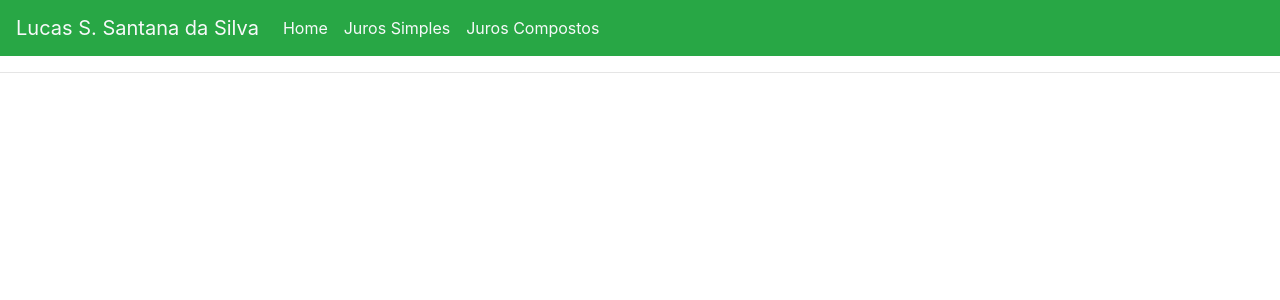
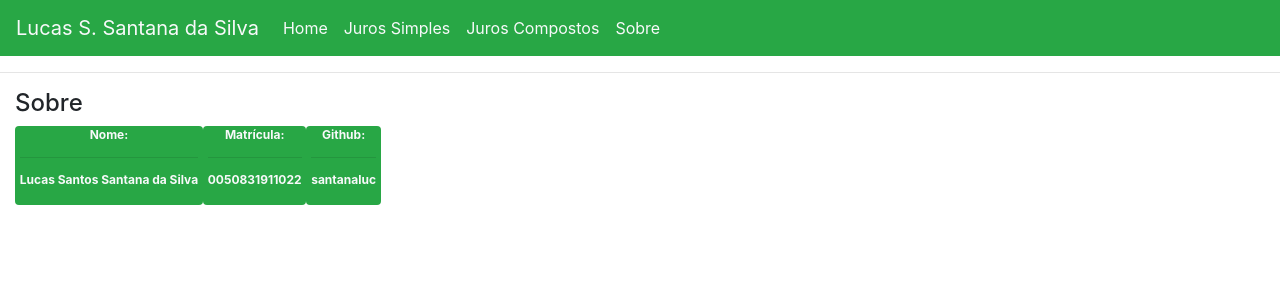
Before and after one commit to santanaluc/WebApp_JurosSimples_JurosCompostos, an Angular app: page /sobre in a window 1280 px wide. Before the commit this address led to /. Shown: the top 300 px of the page. Built offline with nearby package versions, Linux system fonts and the light colour scheme.

Commit message:
2 files modified, 3 added

```diff
--- a/src/app/navbar/navbar.component.html
+++ b/src/app/navbar/navbar.component.html
@@ -22,6 +22,7 @@
       <a class="nav-item nav-link text-light" [routerLink]="['/jurosc']"
         >Juros Compostos</a
       >
+      <a class="nav-link text-light" [routerLink]="['/sobre']">Sobre</a>
     </div>
   </div>
 </nav>
--- /dev/null
+++ b/src/app/sobre/sobre.component.css
@@ -0,0 +1,12 @@
+a {
+  color: white;
+}
+
+a:hover {
+  background-color: black;
+  padding: 5px;
+  text-decoration: underline;
+  border-radius: 4px;
+  cursor: pointer;
+  transition: all 0.5s ease;
+}
--- /dev/null
+++ b/src/app/sobre/sobre.component.html
@@ -0,0 +1,24 @@
+<div class="container-fluid">
+  <h1 class="h4">Sobre</h1>
+  <span class="badge bg-success text text-light">
+    Nome:
+    <hr />
+    <p>
+      Lucas Santos Santana da Silva
+    </p>
+  </span>
+  <span class="badge bg-success text text-light">
+    Matrícula:
+    <hr />
+    <p>
+      0050831911022
+    </p>
+  </span>
+  <span class="badge bg-success text text-light">
+    Github:
+    <hr />
+    <p>
+      <a (click)="goToGit()" class="link">santanaluc</a>
+    </p>
+  </span>
+</div>
--- /dev/null
+++ b/src/app/sobre/sobre.component.ts
@@ -0,0 +1,16 @@
+import { DOCUMENT } from "@angular/common";
+import { Component, Inject, OnInit } from "@angular/core";
+
+@Component({
+  selector: "app-sobre",
+  templateUrl: "./sobre.component.html",
+  styleUrls: ["./sobre.component.css"]
+})
+export class SobreComponent implements OnInit {
+  [x: string]: any;
+  constructor(@Inject(DOCUMENT) private document: Document) {}
+  goToGit(): void {
+    this.document.location.href = "https://github.com/santanaluc";
+  }
+  ngOnInit() {}
+}
```
Also changed, not shown: src/app/app.module.ts (+13 -6 lines).
